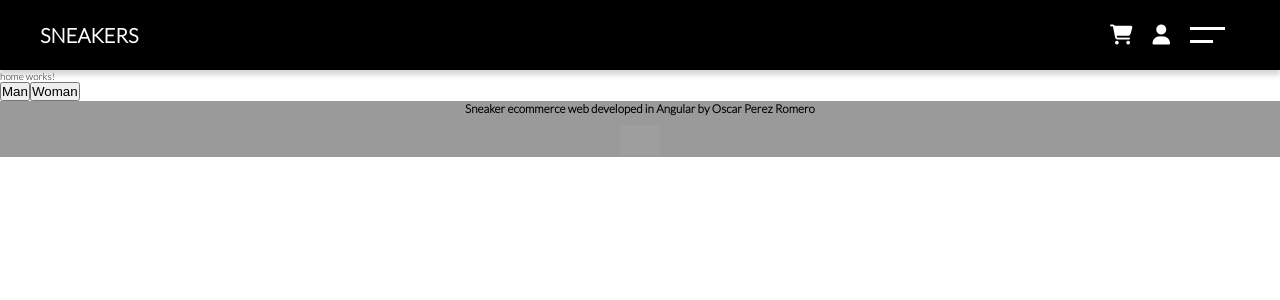
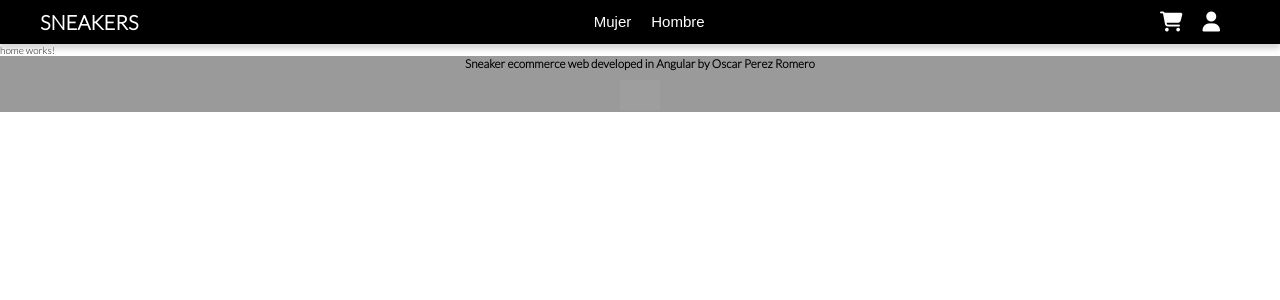
Before and after one commit to vlcoscar8/Angular--Sneakers-ecommerce, an Angular app: page / in a window 1280 px wide. Shown: the top 300 px of the page. Built offline with nearby package versions, Linux system fonts and the light colour scheme; grey boxes are pictures that could not be loaded; a web font is replaced by a local one.

Commit message:
header filter flow implemented

```diff
--- a/src/app/app-routing.module.ts
+++ b/src/app/app-routing.module.ts
@@ -10,7 +10,7 @@ const routes: Routes = [
       import('src/app/pages/home/home.module').then((m) => m.HomeModule),
   },
   {
-    path: 'product-list/:genre',
+    path: 'product-list',
     loadChildren: () =>
       import('src/app/pages/product-list/product-list.module').then(
         (m) => m.ProductListModule
--- /dev/null
+++ b/src/app/core/components/header/components/header-filter/header-filter.component.html
@@ -0,0 +1,17 @@
+<div class="header__filter">
+  <button [routerLink]="['/product-list', { genre: genre, brand: '' }]">
+    Todas las zapatillas
+  </button>
+  <button [routerLink]="['/product-list', { genre: genre, brand: 'Nike' }]">
+    Nike
+  </button>
+  <button [routerLink]="['/product-list', { genre: genre, brand: 'Adidas' }]">
+    Adidas
+  </button>
+  <button [routerLink]="['/product-list', { genre: genre, brand: 'Reebok' }]">
+    Reebok
+  </button>
+  <button [routerLink]="['/product-list', { genre: genre, brand: 'Puma' }]">
+    Puma
+  </button>
+</div>
--- /dev/null
+++ b/src/app/core/components/header/components/header-filter/header-filter.component.ts
@@ -0,0 +1,15 @@
+import { Component, OnInit } from '@angular/core';
+import { Input } from '@angular/core';
+
+@Component({
+  selector: 'app-header-filter',
+  templateUrl: './header-filter.component.html',
+  styleUrls: ['./header-filter.component.scss'],
+})
+export class HeaderFilterComponent implements OnInit {
+  @Input() public genre?: string;
+
+  constructor() {}
+
+  ngOnInit(): void {}
+}
--- a/src/app/core/components/header/header.component.html
+++ b/src/app/core/components/header/header.component.html
@@ -2,14 +2,10 @@
   <div class="header__logo" [routerLink]="['']">
     <h1>SNEAKERS</h1>
   </div>
-  <ul class="header__list" *ngIf="isDesktop">
-    <li>
-      <a [routerLink]="['/product-list', 'Woman']">Mujer</a>
-    </li>
-    <li>
-      <a [routerLink]="['/product-list', 'Man']">Hombre</a>
-    </li>
-  </ul>
+  <div class="header__list" *ngIf="isDesktop">
+    <button (click)="setGenre('Woman')" class="header__list--btn">Mujer</button>
+    <button (click)="setGenre('Man')" class="header__list--btn">Hombre</button>
+  </div>
   <div
     class="header__navbar"
     [ngClass]="{
@@ -29,3 +25,8 @@
   [navClicked]="navClicked"
   (click)="btnClick()"
 ></app-responsive-nav>
+<app-header-filter
+  [genre]="genre"
+  *ngIf="showFilter"
+  (click)="closeFilter()"
+></app-header-filter>
--- a/src/app/core/components/header/header.component.scss
+++ b/src/app/core/components/header/header.component.scss
@@ -35,23 +35,16 @@ $breakpoint: 1200px;
     display: flex;
     gap: 2rem;
 
-    li {
-      height: 2.3rem;
+    &--btn {
+      color: white;
+      background-color: transparent;
+      border: none;
+      font-size: 1.5rem;
+      cursor: pointer;
       border-bottom: 1.3px solid transparent;
-      color: white;
-      cursor: pointer;
-
-      a {
-        color: inherit;
-        font-size: 1.5rem;
-
-        &:hover {
-          color: rgb(226, 175, 79);
-          transition: all 0.3s ease;
-        }
-      }
 
       &:hover {
+        color: rgb(226, 175, 79);
         border-bottom: 1.3px solid rgb(226, 175, 79);
         transition: all 0.3s ease;
       }
--- a/src/app/core/components/header/header.component.ts
+++ b/src/app/core/components/header/header.component.ts
@@ -10,6 +10,8 @@ export class HeaderComponent implements OnInit {
   public path: string = '/';
   public isDesktop?: boolean = false;
   public navClicked?: boolean = false;
+  public showFilter?: boolean = false;
+  public genre?: string;
 
   constructor(private router: Router) {}
 
@@ -20,7 +22,11 @@ export class HeaderComponent implements OnInit {
       : (this.isDesktop = false);
   }
 
-  ngOnInit(): void {}
+  ngOnInit(): void {
+    window.innerWidth > 500
+      ? (this.isDesktop = true)
+      : (this.isDesktop = false);
+  }
 
   public onClick() {
     this.router.events.subscribe((e) => {
@@ -33,4 +39,17 @@ export class HeaderComponent implements OnInit {
   public btnClick() {
     this.navClicked = !this.navClicked;
   }
+
+  public setGenre(text: string) {
+    if (!this.showFilter) {
+      this.showFilter = true;
+    } else {
+      !!this.showFilter;
+    }
+    this.genre = text;
+  }
+
+  public closeFilter() {
+    this.showFilter = !this.showFilter;
+  }
 }
--- a/src/app/core/core.module.ts
+++ b/src/app/core/core.module.ts
@@ -5,6 +5,7 @@ import { HeaderComponent } from './components/header/header.component';
 import { FooterComponent } from './components/footer/footer.component';
 import { ResponsiveNavComponent } from './components/header/components/responsive-nav/responsive-nav.component';
 import { NavBtnComponent } from './components/header/components/nav-btn/nav-btn.component';
+import { HeaderFilterComponent } from './components/header/components/header-filter/header-filter.component';
 
 @NgModule({
   declarations: [
@@ -12,6 +13,7 @@ import { NavBtnComponent } from './components/header/components/nav-btn/nav-btn.
     FooterComponent,
     ResponsiveNavComponent,
     NavBtnComponent,
+    HeaderFilterComponent,
   ],
   imports: [CommonModule, RouterModule],
   exports: [FooterComponent, HeaderComponent],
--- a/src/app/pages/home/home.component.html
+++ b/src/app/pages/home/home.component.html
@@ -1,3 +1 @@
 <p>home works!</p>
-<button [routerLink]="['/product-list', 'Man']">Man</button>
-<button [routerLink]="['/product-list', 'Woman']">Woman</button>
--- a/src/app/pages/product-list/product-list.component.ts
+++ b/src/app/pages/product-list/product-list.component.ts
@@ -16,8 +16,9 @@ export class ProductListComponent implements OnInit {
   ngOnInit(): void {
     this.activatedRoute.params.subscribe(async (e) => {
       const genre = e['genre'];
+      const brand = e['brand'];
       const response = await fetch(
-        `https://sneakersecommerceapi.vercel.app//products?genre=${genre}`
+        `https://sneakersecommerceapi.vercel.app//products?genre=${genre}&brand=${brand}`
       );
       this.products = await response.json();
     });
```
Also changed, not shown: src/app/core/components/header/components/header-filter/header-filter.component.scss (added), 1 other file (tests, documents, lock files or other folders).
